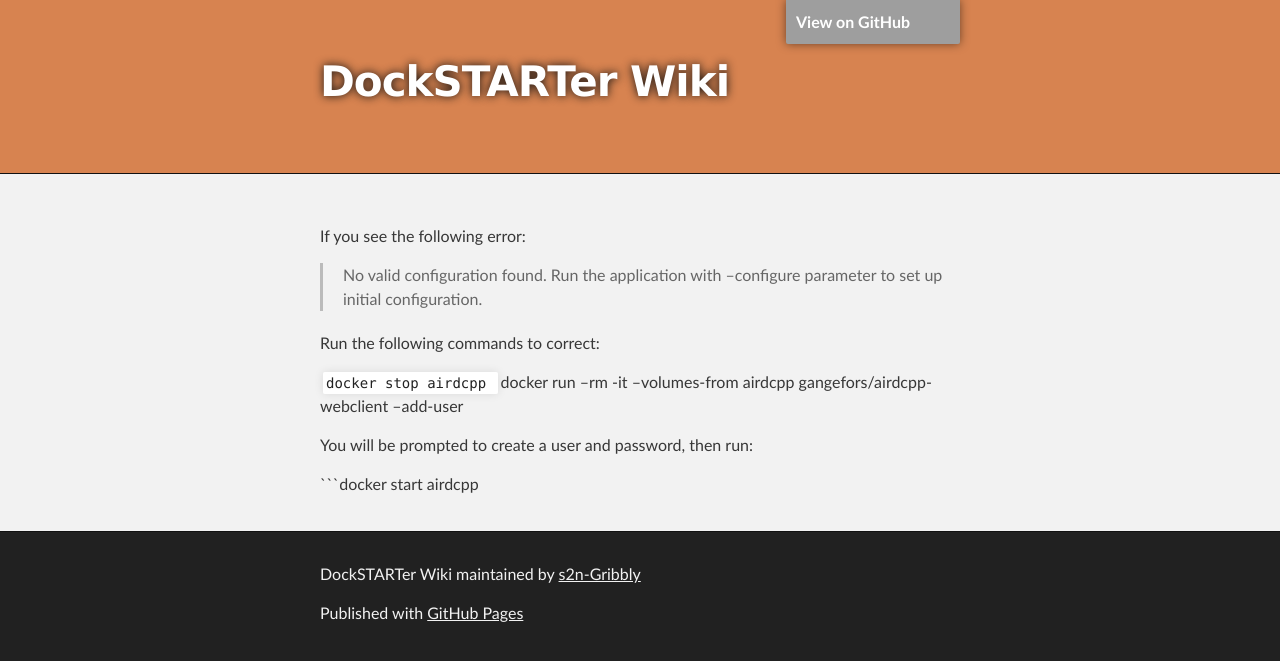
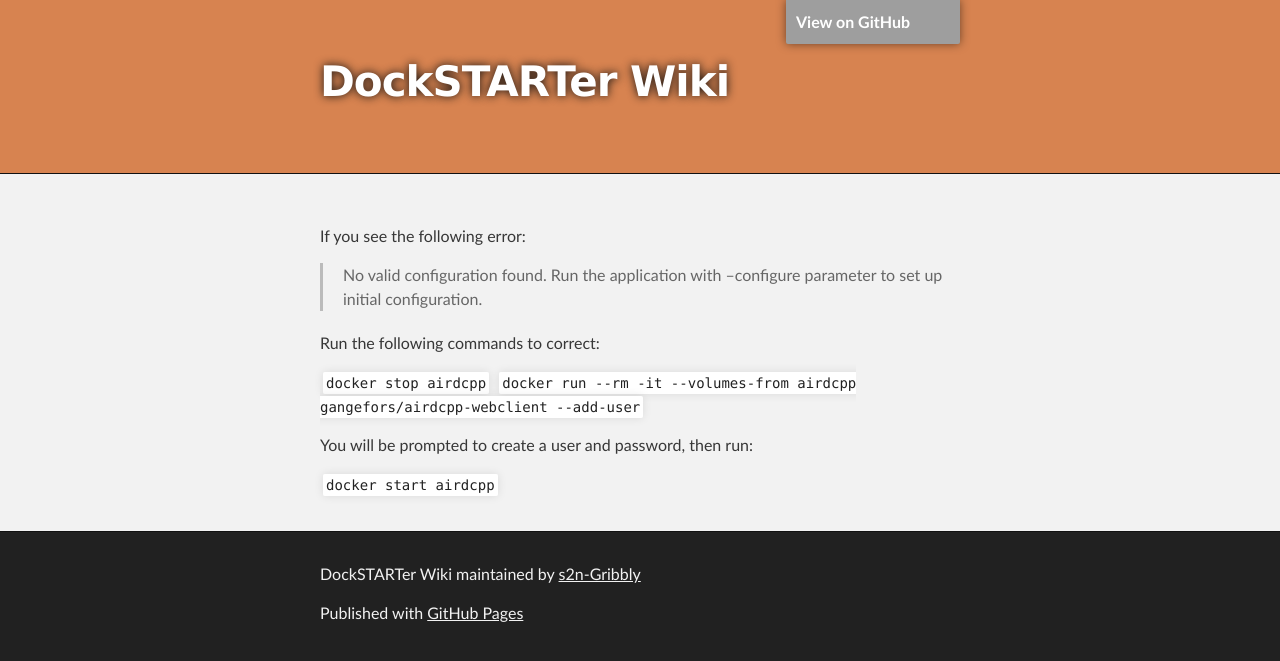
Before and after one commit to s2n-Gribbly/DockSTARTer.com, a Jekyll site: the page built from AirDCpp.md, in a window 1280 px wide. Shown: the top 661 px of the page. Built offline with Jekyll 4.4.1, drawn with Linux system fonts in a browser that asks for light colours; our own code applies the rules of GitHub Pages for plain Markdown files; the repository's description, which GitHub fills in, is left out; grey boxes are pictures that could not be loaded.

Commit message:
Update AirDCpp.md

````diff
--- a/AirDCpp.md
+++ b/AirDCpp.md
@@ -6,9 +6,9 @@
 
 Run the following commands to correct:
 
-```docker stop airdcpp
-```docker run --rm -it --volumes-from airdcpp gangefors/airdcpp-webclient --add-user
+```docker stop airdcpp```
+```docker run --rm -it --volumes-from airdcpp gangefors/airdcpp-webclient --add-user```
 
 You will be prompted to create a user and password, then run:
 
-```docker start airdcpp
+```docker start airdcpp```
````
